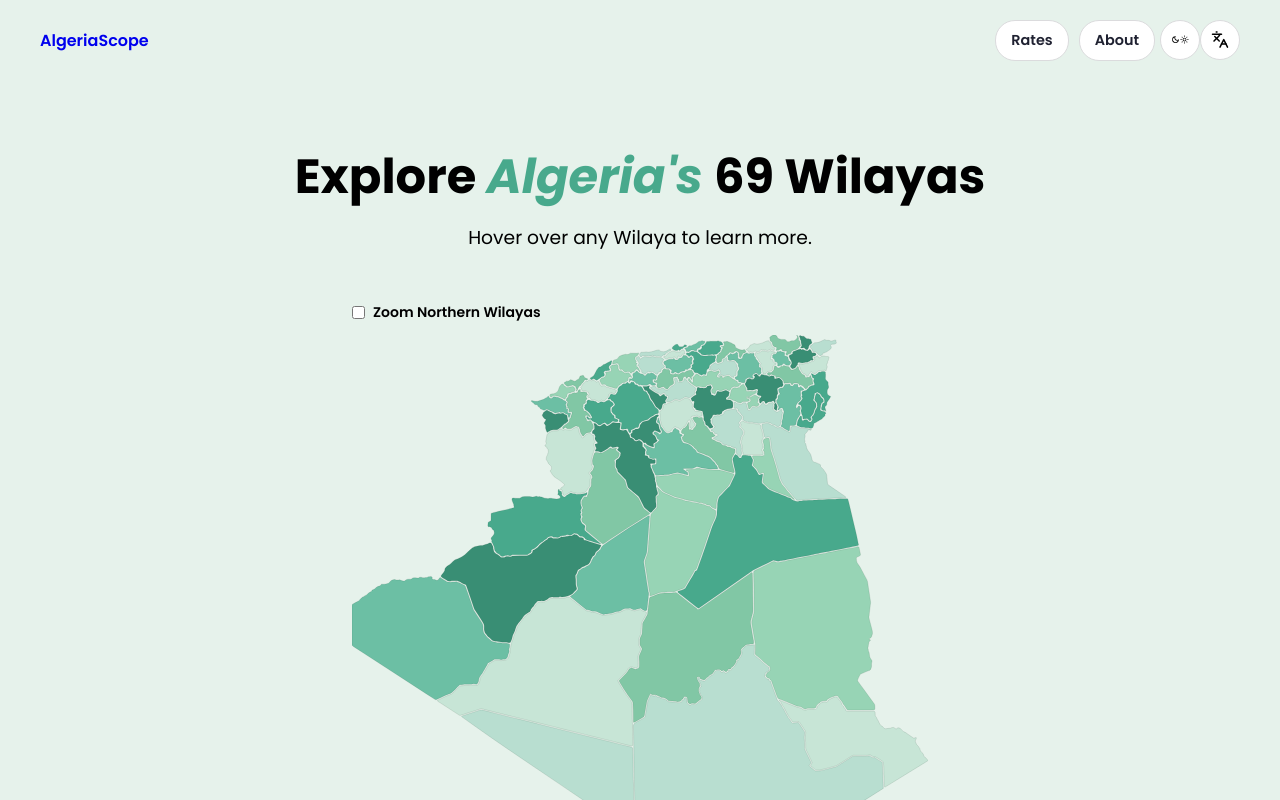
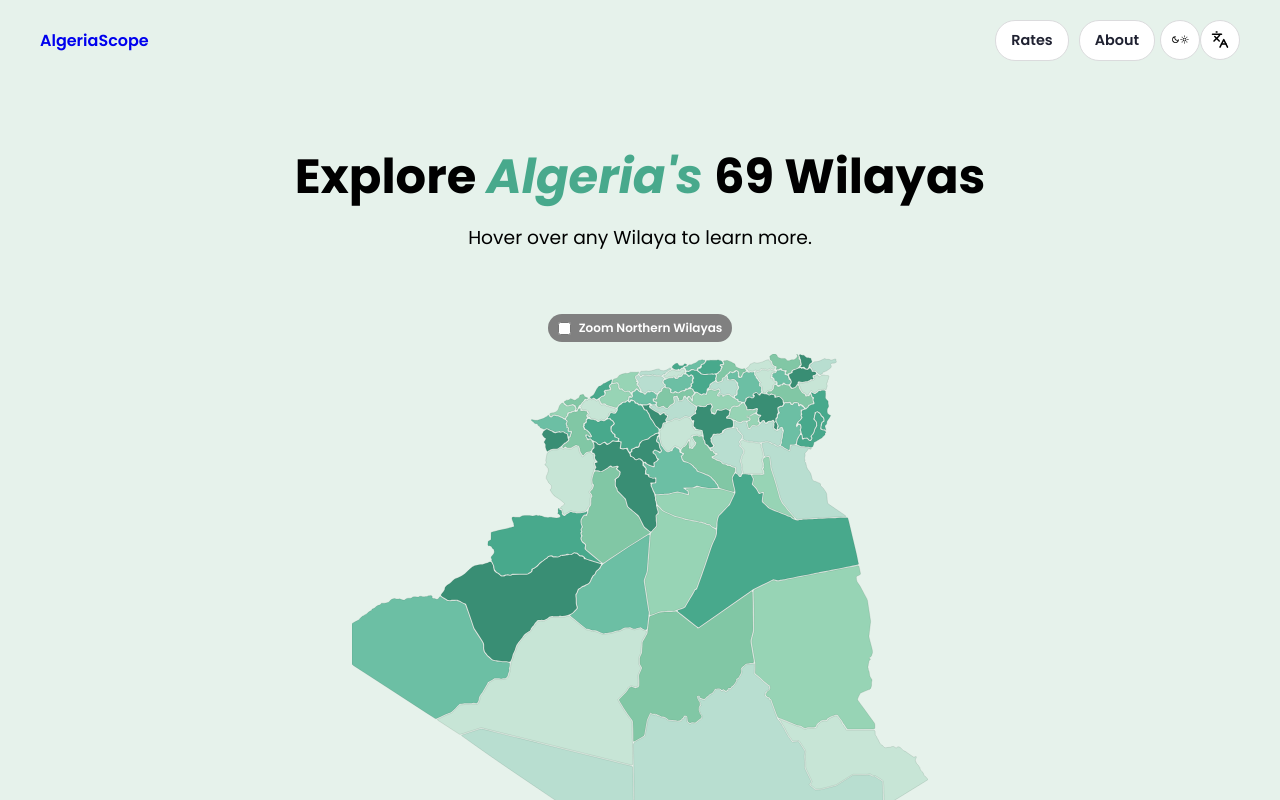
Before and after one commit to algeriascope/algeriascope.github.io, a React (Vite) app: page / in a window 1280 px wide. Shown: the top 800 px of the page. Built offline with nearby package versions, Linux system fonts and the light colour scheme.

Commit message:
north view toggle

```diff
--- a/src/components/AlgeriaMap.jsx
+++ b/src/components/AlgeriaMap.jsx
@@ -48,13 +48,14 @@ const AlgeriaMap = () => {
     }
   };
   return (
-    <div className={styles.mapWrapper}>
+    <div className={`${styles.mapWrapper} ${isNorthOnly ? styles.northViewWrapper : ''}`}>
       <div className={styles.toggleContainer}>
         <label className={styles.switchLabel}>
           <input
             type="checkbox"
             checked={isNorthOnly}
             onChange={(e) => setIsNorthOnly(e.target.checked)}
+            className='switchLabelCheckbox'
           />
           Zoom Northern Wilayas
         </label>
--- a/src/components/AlgeriaMap.module.css
+++ b/src/components/AlgeriaMap.module.css
@@ -1,7 +1,12 @@
 .mapWrapper{
   width: 45vw;
   margin: 0 auto;
-  /* outline: 1px solid #f00; */
+  transition: width 0.2s ease, transform 0.2s ease;
+}
+
+
+.northViewWrapper{
+  width: 80vw;
 }
 
 .mapWrapper path {
@@ -27,23 +32,38 @@
 .mapWrapper path:nth-child(7n + 7) { fill: #398e74; } /* Dark Sea Green */
 
 .toggleContainer {
-  margin-bottom: 12px;
+  margin: 12px auto;
   display: flex;
   align-items: center;
+  justify-content: center;
+  /* background-color: #398e73; */
+  background-color: gray;
+  color: #fff;
+  border-radius: 999px;
+  width: fit-content;
+  padding: 5px 10px;
+
 }
 
 .switchLabel {
   display: flex;
   align-items: center;
   gap: 8px;
-  font-size: 14px;
+  font-size: 12px;
   font-weight: 600;
   cursor: pointer;
   user-select: none;
 }
 
+.switchLabelCheckbox{
+  position: absolute;
+  opacity: 0;
+  width: 0;
+  height: 0;
+}
+/*
 .svgMap {
   width: 100%;
   height: auto;
   transition: viewBox 0.3s ease-in-out;
-}
+} */
```
